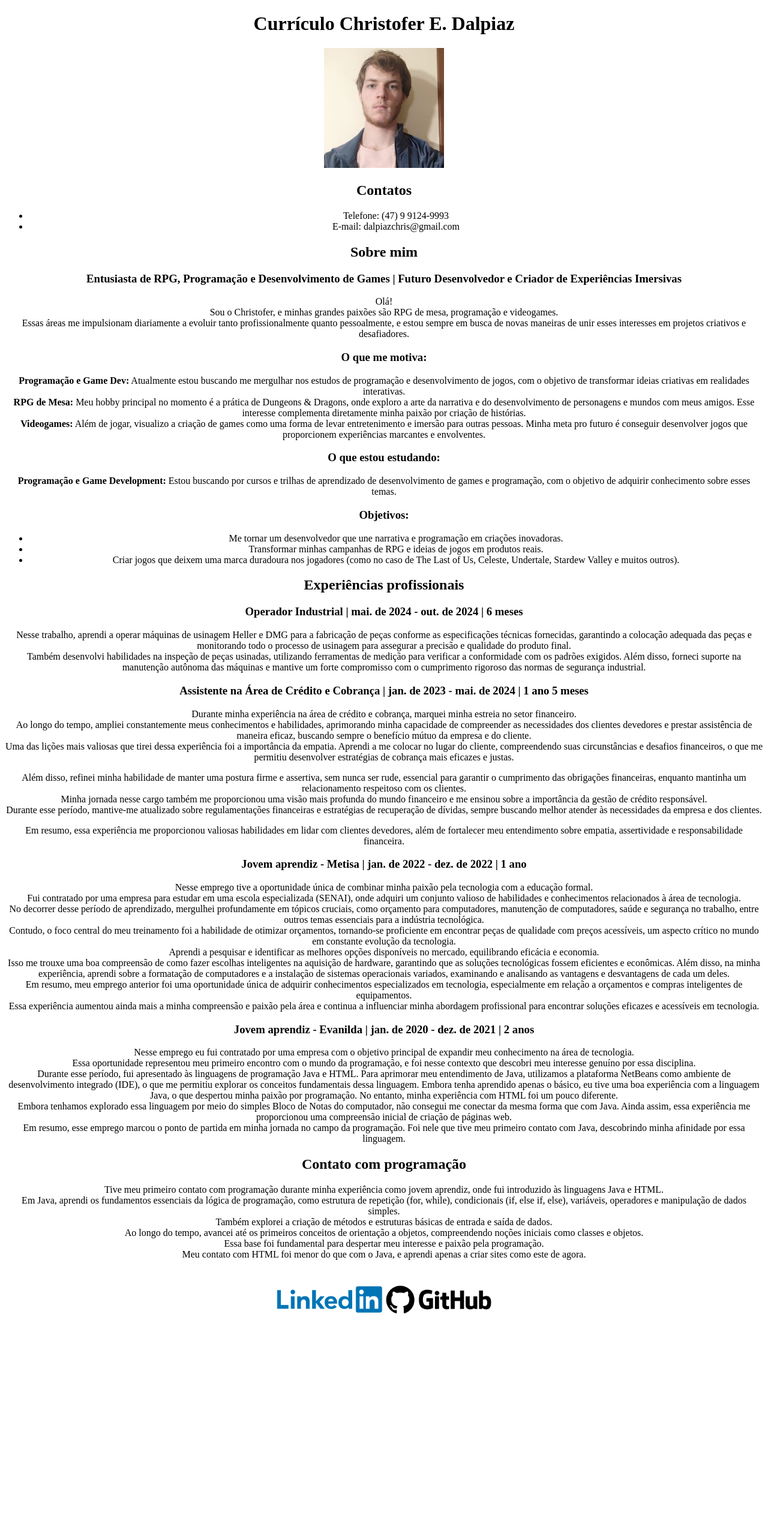
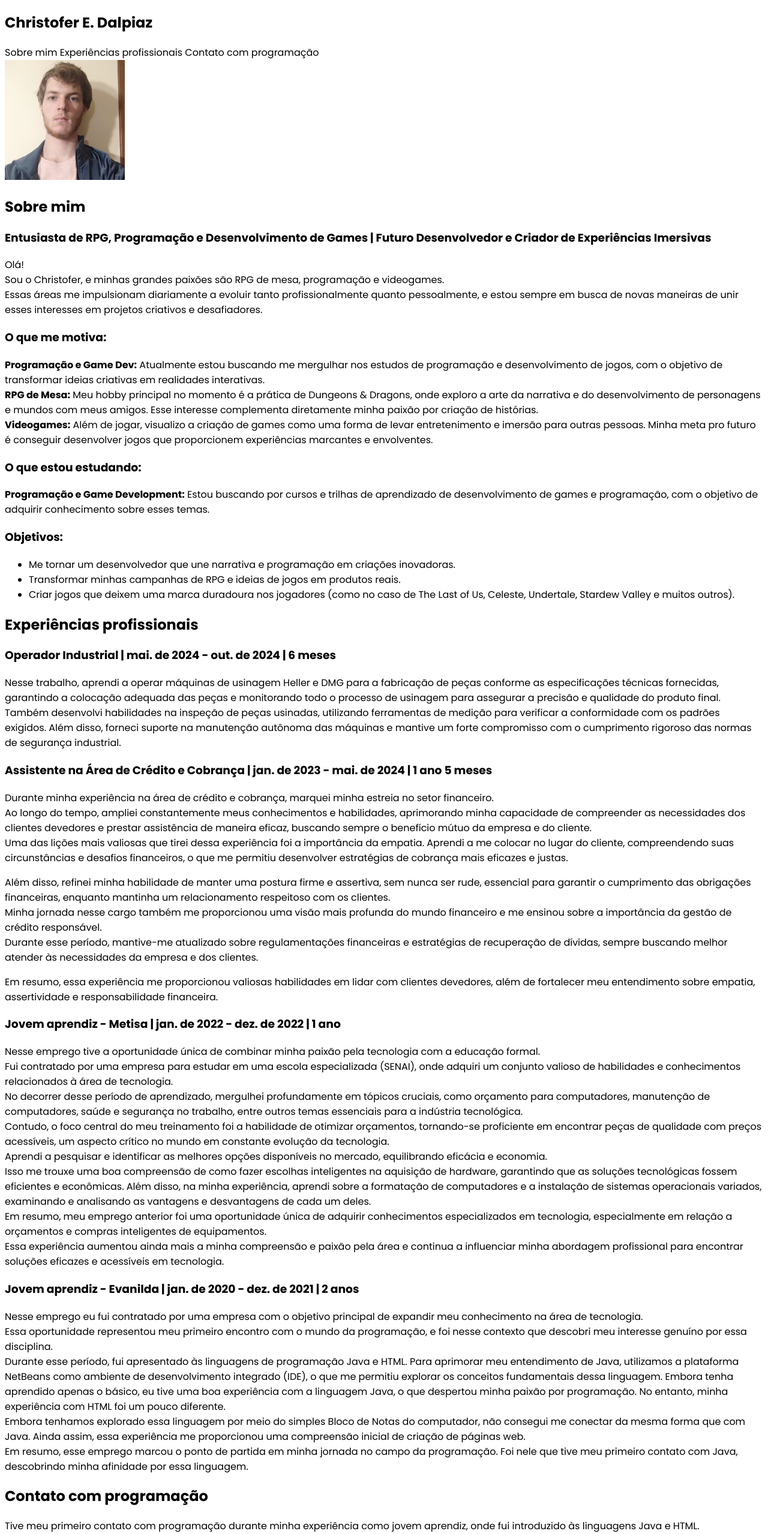
Before and after one commit to chris-dalpiaz/estrutura-basica-html-exercicio, a plain HTML site: page index.html in a window 1280 px wide. Shown: the top 2558 px of the page at 60% size. Before the commit the page ends 2237 px from the top, so only its background shows below. Drawn offline with Linux system fonts and the light colour scheme.

Commit message:
Exercicio

```diff
--- /dev/null
+++ b/index.css
@@ -0,0 +1,30 @@
+  html {
+    scroll-behavior: smooth;
+  }
+
+  .c{
+    color: black;
+    background-color: #1f4d8d;
+    margin: 10px;
+  }
+
+  a {
+    text-decoration: none;
+    color: black;
+  }
+
+  #meunome{
+    font-size: 30px;
+  }
+
+  .topdown{
+    justify-content: space-between;
+}
+
+.destaque:hover{
+    color: rgb(255, 255, 91);
+}
+
+body{
+    font-family: 'Poppins', normal;
+}
--- a/index.html
+++ b/index.html
@@ -1,5 +1,7 @@
 <!DOCTYPE html>
 <html lang="en">
+<link rel="stylesheet" href="index.css">
+<link href="https://fonts.googleapis.com/css2?family=Poppins:wght@400;700&display=swap" rel="stylesheet">
 
 <head>
     <meta charset="UTF-8">
@@ -7,20 +9,17 @@
     <title>Document</title>
 </head>
 
+<header>
+    <nav>
+        <h1>Christofer E. Dalpiaz</h1> <a href="#sobremim" class="destaque">Sobre mim</a>
+        <a href="#experiencias" class="destaque">Experiências profissionais</a>
+        <a href="#contatoprogramacao" class="destaque">Contato com programação</a>
+    </nav>
+</header>
+
 <body>
-    <style>
-        div.a {
-            text-align: center;
-        }
-    </style>
-    <div class="a">
-    <h1>Currículo Christofer E. Dalpiaz</h1>
     <img src="imagem.jpg" height="200">
-    <h2>Contatos</h2>
-    <ul>
-        <li>Telefone: (47) 9 9124-9993</li>
-        <li>E-mail: dalpiazchris@gmail.com</li>
-    </ul>
+    <section id="sobremim">
     <h2>Sobre mim</h2>
 
     <h3>Entusiasta de RPG, Programação e Desenvolvimento de Games | Futuro Desenvolvedor e Criador de Experiências
@@ -61,7 +60,9 @@
         <li>Criar jogos que deixem uma marca duradoura nos jogadores (como no caso de The Last of Us, Celeste,
             Undertale, Stardew Valley e muitos outros).</li>
     </ul>
+</section>
 
+<section id="experiencias">
     <h2>Experiências profissionais</h2>
     <h3>Operador Industrial | mai. de 2024 - out. de 2024 | 6 meses</h3>
 
@@ -160,6 +161,8 @@
         meu primeiro contato com Java,
         descobrindo minha afinidade por essa linguagem.
     </p>
+</section>
+<section id="contatoprogramacao">
 
     <h2>Contato com programação</h2>
 
@@ -171,14 +174,18 @@
         Essa base foi fundamental para despertar meu interesse e paixão pela programação. <br>
         Meu contato com HTML foi menor do que com o Java, e aprendi apenas a criar sites como este de agora.
     </p>
-
-    <p>
-        <a href="https://www.linkedin.com/in/christofer-ezequiel-dalpiaz-6395ab256/" target="_blank"> <img
-                src="linkedin.png" height="100"></a>
-        <a href="https://github.com/chris-dalpiaz" target="_blank"><img src="github.png" height="100"></a>
-    </p>
-
-</div>
+</section>
+<p>
+    <a href="https://www.linkedin.com/in/christofer-ezequiel-dalpiaz-6395ab256/" target="_blank"> <img
+            src="linkedin.png" height="100"></a>
+    <a href="https://github.com/chris-dalpiaz" target="_blank"><img src="github.png" height="100"></a>
+</p>
 </body>
 
+<footer>
+    Copyright @2077 christofer.dalpiaz
+    Telefone: (47) 9 9124-9993
+    E-mail: dalpiazchris@gmail.com
+</footer>
+
 </html>
```
